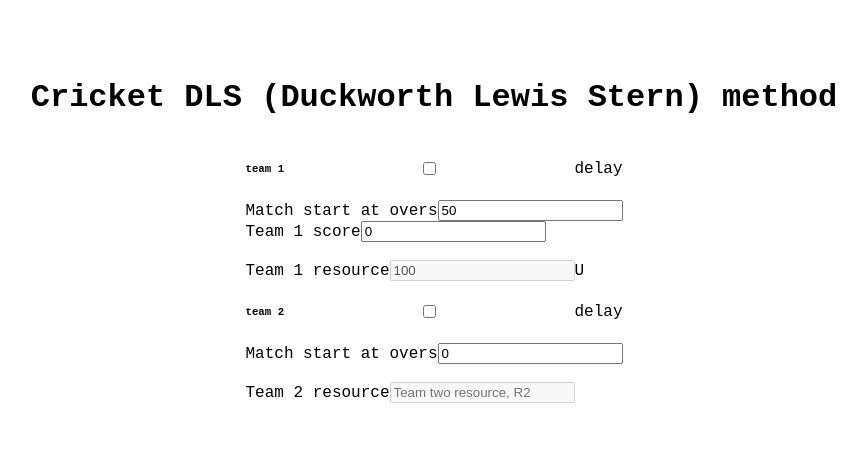
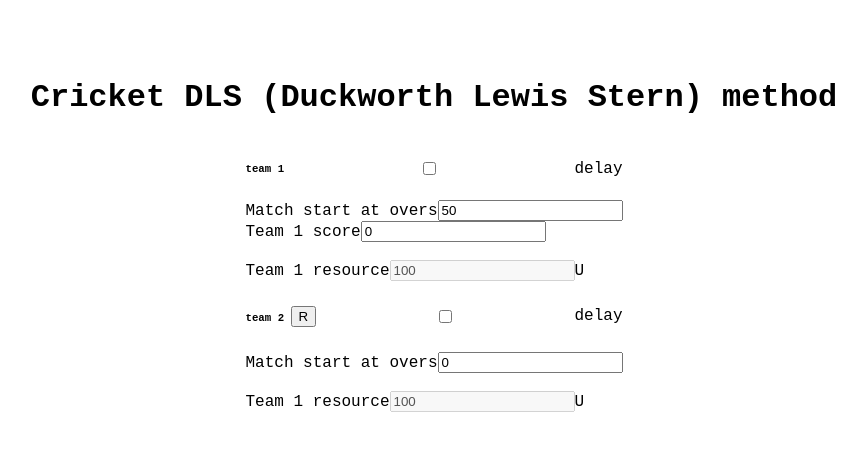
Before and after one commit to Miltonbhowmick/cricket-dls-method, a Nuxt app: page /test in a window 1280 px wide. Shown: the top 450 px of the page, without its empty margins (206-1072 px from the left). Built offline with nearby package versions, Linux system fonts and the light colour scheme.

Commit message:
Fixed resource calculation and left over wrong data for table data finding

```diff
--- a/pages/test.vue
+++ b/pages/test.vue
@@ -75,7 +75,10 @@
 			</div>
 			<div class="team">
 				<div class="header">
-					<h6>team 2</h6>
+					<h6>
+						team 2 <strong v-if="revisedScore">{{ revisedScore }}</strong>
+						<button @click="calculateRevisedScore">R</button>
+					</h6>
 					<input
 						id="team2Delay"
 						type="checkbox"
@@ -95,8 +98,22 @@
 					</div>
 					<div class="content">
 						<div v-for="(item, index) in teamTwoDelayList" :key="index">
-							<input placeholder="Cut and final over" />
-							<input id="teamTwoWickets" placeholder="Team two wicket" />
+							<input
+								placeholder="Complete over"
+								v-model="teamTwoDelayList[index].over"
+								:disabled="index !== teamTwoDelayList.length - 1"
+							/>
+							<input
+								placeholder="Cut and final over"
+								v-model="teamTwoDelayList[index].finalOverKey"
+								:disabled="index !== teamTwoDelayList.length - 1"
+							/>
+							<input
+								id="teamOneWickets"
+								placeholder="Team one wicket"
+								v-model="teamTwoDelayList[index].wicketsFallKey"
+								:disabled="index !== teamTwoDelayList.length - 1"
+							/>
 						</div>
 						<br />
 						<button
@@ -106,12 +123,14 @@
 							v
 						</button>
 						<div>
-							<label for="teamTwoResource">Team 2 resource</label>
+							<label for="teamOneResource">Team 1 resource</label>
 							<input
-								id="teamTwoResource"
-								placeholder="Team two resource, R2"
+								id="teamOneResource"
+								placeholder="Team one resource, R1"
 								disabled
+								v-model="teamTwoFinalResource"
 							/>
+							<a @click="updateTeamTwoResource">U</a>
 						</div>
 					</div>
 				</div>
@@ -122,7 +141,7 @@
 
 <script setup>
 import adjustedTable from "../utils/adjustedTable.json";
-import { isMidOver, getAdjustedTableType } from "../utils/utils";
+import { overLeft, isMidOver, getAdjustedTableType } from "../utils/utils";
 const G50 = 245;
 
 var teamOneDelay = ref(false);
@@ -137,6 +156,9 @@ var teamTwoDelay = ref(false);
 var teamTwoDelayList = ref([]);
 var teamTwoScore = ref(0);
 var teamTwoStartOver = ref(0);
+var teamTwoFinalResource = ref(100);
+
+var revisedScore = ref(0);
 
 const increaseDelay = (team) => {
 	if (team === 1) {
@@ -156,6 +178,29 @@ const increaseDelay = (team) => {
 	}
 };
 
+const calculateRevisedScore = () => {
+	// If R2 is less than R1
+	if (teamTwoFinalResource.value < teamOneFinalResource.value) {
+		var division =
+			Number(teamTwoFinalResource.value) / Number(teamOneFinalResource.value);
+		var T = Number(teamOneScore.value) * division + 1;
+		revisedScore.value = T;
+	}
+	// If R2 is equal to R1,  no revision is needed
+	if (teamTwoFinalResource.value === teamOneFinalResource.value) {
+		var T = Number(teamOneScore.value) + 1;
+		revisedScore.value = T;
+	}
+	// If R2 is greater than R1
+	if (teamTwoFinalResource.value > teamOneFinalResource.value) {
+		var diff =
+			Number(teamTwoFinalResource.value) - Number(teamOneFinalResource.value);
+		var modDiff = (G50 * diff) / 100;
+		var T = Number(teamOneScore.value) + modDiff + 1;
+		revisedScore.value = T;
+	}
+};
+
 const updateTeamOneResource = () => {
 	if (teamOneDelay.value) {
 		var ln = teamOneDelayList.value.length;
@@ -169,28 +214,85 @@ const updateTeamOneResource = () => {
 		var percentageObj = table.find(
 			(el) =>
 				el.overs ===
-				teamOneStartOver.value - teamOneDelayList.value[ln - 1].over
+				overLeft(teamOneStartOver.value, teamOneDelayList.value[ln - 1].over)
 		);
 		var suspensionResource =
 			percentageObj[String(teamOneDelayList.value[ln - 1].wicketsFallKey)];
-		var table =
+
+		table =
 			adjustedTable[
 				getAdjustedTableType(
 					teamOneDelayList.value[ln - 1].finalOverKey -
 						teamOneDelayList.value[ln - 1].over
 				)
 			];
-		var percentageObj = table.find(
+		percentageObj = table.find(
 			(el) =>
 				el.overs ===
-				teamOneDelayList.value[ln - 1].finalOverKey -
+				overLeft(
+					teamOneDelayList.value[ln - 1].finalOverKey,
 					teamOneDelayList.value[ln - 1].over
+				)
 		);
 		var resumptionResource =
 			percentageObj[teamOneDelayList.value[ln - 1].wicketsFallKey];
 
 		var diff = suspensionResource - resumptionResource;
+		console.log(
+			"match start over equal,",
+			diff,
+			teamOneDelayList.value[ln - 1].finalOverKey,
+			teamOneStartOver.value,
+			teamOneDelayList.value[ln - 1].finalOverKey === teamOneStartOver.value,
+			teamOneDelayList.value[ln - 1].finalOverKey == teamOneStartOver.value
+		);
+		if (
+			Number(teamOneDelayList.value[ln - 1].finalOverKey) ===
+			Number(teamOneStartOver.value)
+		) {
+			console.log("match start over equal to final cut over delay");
+			diff = suspensionResource;
+		}
 		teamOneFinalResource.value = teamOneFinalResource.value - diff;
+	}
+};
+const updateTeamTwoResource = () => {
+	if (teamTwoDelay.value) {
+		var ln = teamTwoDelayList.value.length;
+
+		var table =
+			adjustedTable[
+				getAdjustedTableType(
+					teamTwoStartOver.value - teamTwoDelayList.value[ln - 1].over
+				)
+			];
+		var percentageObj = table.find(
+			(el) =>
+				el.overs ===
+				teamTwoStartOver.value - teamTwoDelayList.value[ln - 1].over
+		);
+		var suspensionResource =
+			percentageObj[String(teamTwoDelayList.value[ln - 1].wicketsFallKey)];
+		var table =
+			adjustedTable[
+				getAdjustedTableType(
+					teamTwoDelayList.value[ln - 1].finalOverKey -
+						teamTwoDelayList.value[ln - 1].over
+				)
+			];
+		var percentageObj = table.find(
+			(el) =>
+				el.overs ===
+				teamTwoDelayList.value[ln - 1].finalOverKey -
+					teamTwoDelayList.value[ln - 1].over
+		);
+		var resumptionResource =
+			percentageObj[teamTwoDelayList.value[ln - 1].wicketsFallKey];
+
+		var diff = suspensionResource - resumptionResource;
+		teamTwoFinalResource.value = teamTwoFinalResource.value - diff;
+
+		calculateRevisedScore();
 	}
 };
 
@@ -228,6 +330,20 @@ watch(
 		teamOneFinalResource.value = percentageObj["0"];
 	}
 );
+watch(
+	() => teamTwoStartOver.value,
+	(newVal, oldVal) => {
+		// Get ICC adjusted table data
+		var table = adjustedTable[getAdjustedTableType(teamTwoStartOver.value)];
+		var percentageObj = table.find(
+			(el) => el.overs === Number(teamTwoStartOver.value)
+		);
+		teamTwoFinalResource.value = percentageObj["0"];
+	}
+);
+onMounted(() => {
+	// overLeft(47.1, 50);
+});
 </script>
 
 <style scoped lang="scss">
```
